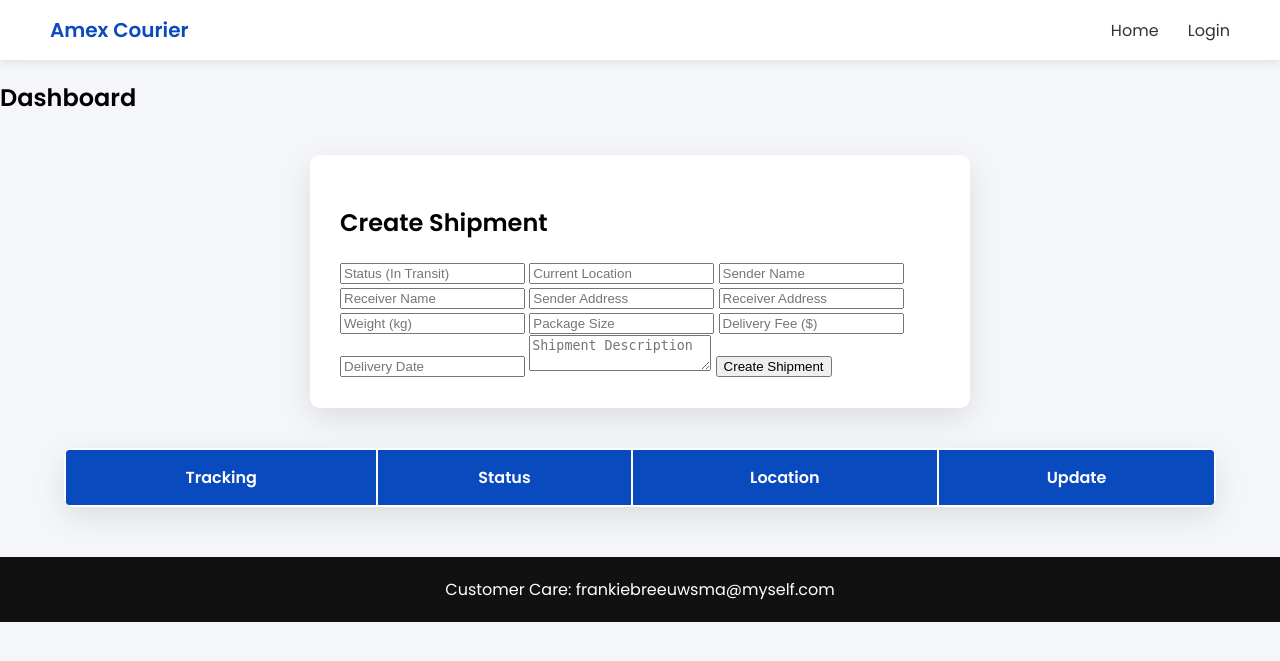
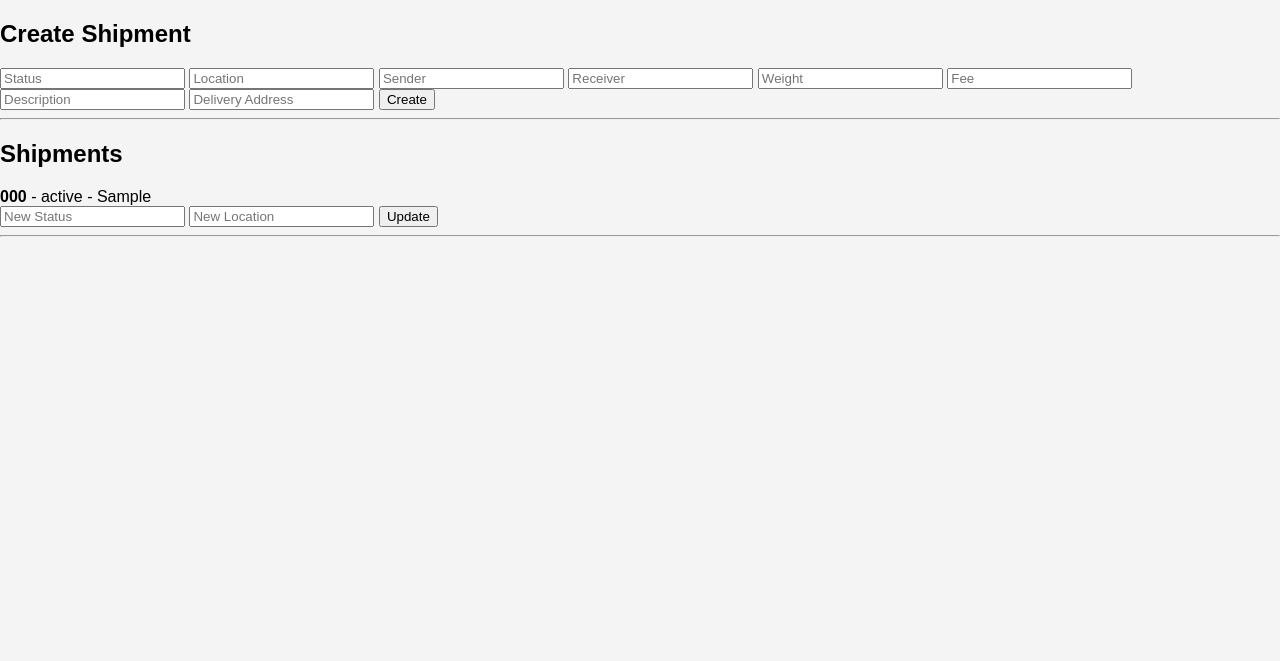
Before and after one commit to amexlabs-ui/amex-courier, a Flask app: page /dashboard in a window 1280 px wide. Shown: the top 661 px of the page. Run offline with Flask 3, Linux system fonts and the light colour scheme; the visitor is signed in with stand-in values (Sample User, id 1); tables that the repository leaves empty hold one stand-in row (values such as "Sample post"); lists and menus that the app fills with data are empty.

Commit message:
Update dashboard.html

```diff
--- a/templates/dashboard.html
+++ b/templates/dashboard.html
@@ -1,59 +1,42 @@
-{% extends "base.html" %}
-{% block content %}
+<!DOCTYPE html>
+<html>
+<head>
+<title>Dashboard</title>
+<link rel="stylesheet" href="/static/style.css">
+</head>
+<body>
 
-<h2>Dashboard</h2>
-
-<div class="card">
 <h2>Create Shipment</h2>
 
-<form action="/create" method="POST" class="grid">
+<form action="/create" method="POST">
+    <input name="status" placeholder="Status" required>
+    <input name="location" placeholder="Location" required>
+    <input name="sender" placeholder="Sender">
+    <input name="receiver" placeholder="Receiver">
+    <input name="weight" placeholder="Weight">
+    <input name="fee" placeholder="Fee">
+    <input name="description" placeholder="Description">
+    <input name="delivery_address" placeholder="Delivery Address">
+    <button>Create</button>
+</form>
 
-<input name="status" placeholder="Status (In Transit)">
-<input name="location" placeholder="Current Location">
+<hr>
 
-<input name="sender" placeholder="Sender Name">
-<input name="receiver" placeholder="Receiver Name">
+<h2>Shipments</h2>
 
-<input name="sender_address" placeholder="Sender Address">
-<input name="receiver_address" placeholder="Receiver Address">
+{% for s in shipments %}
+<div>
+    <b>{{ s[1] }}</b> - {{ s[2] }} - {{ s[3] }}
 
-<input name="weight" placeholder="Weight (kg)">
-<input name="size" placeholder="Package Size">
+    <form action="/update" method="POST">
+        <input type="hidden" name="code" value="{{ s[1] }}">
+        <input name="status" placeholder="New Status">
+        <input name="location" placeholder="New Location">
+        <button>Update</button>
+    </form>
+</div>
+<hr>
+{% endfor %}
 
-<input name="fee" placeholder="Delivery Fee ($)">
-<input name="delivery_date" placeholder="Delivery Date">
-
-<textarea name="description" placeholder="Shipment Description"></textarea>
-
-<button>Create Shipment</button>
-
-</form>
-</div>
-
-<table>
-<tr>
-<th>Tracking</th>
-<th>Status</th>
-<th>Location</th>
-<th>Update</th>
-</tr>
-
-{% for row in data %}
-<tr>
-<td>{{ row[1] }}</td>
-<td>{{ row[2] }}</td>
-<td>{{ row[3] }}</td>
-
-<td>
-<form action="/update/{{ row[1] }}" method="POST">
-<input name="status" placeholder="New Status" required>
-<input name="location" placeholder="New Location" required>
-<button>Update</button>
-</form>
-</td>
-
-</tr>
-{% endfor %}
-</table>
-
-{% endblock %}
+</body>
+</html>
```
